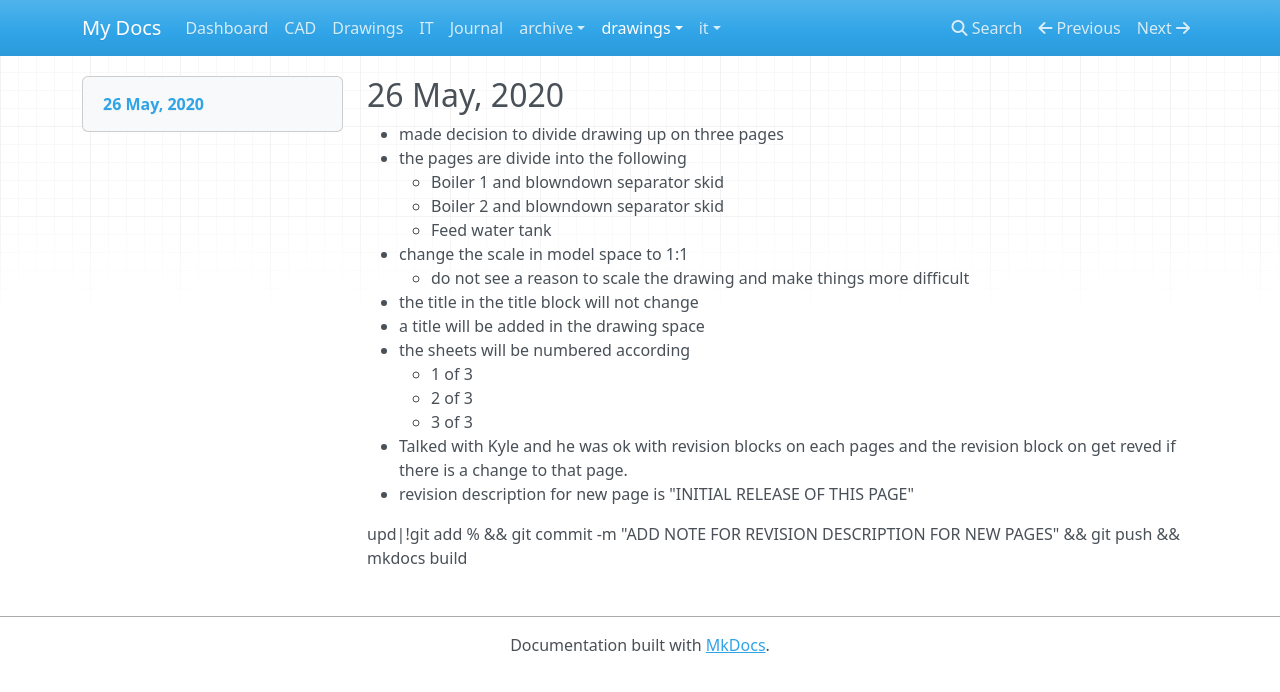
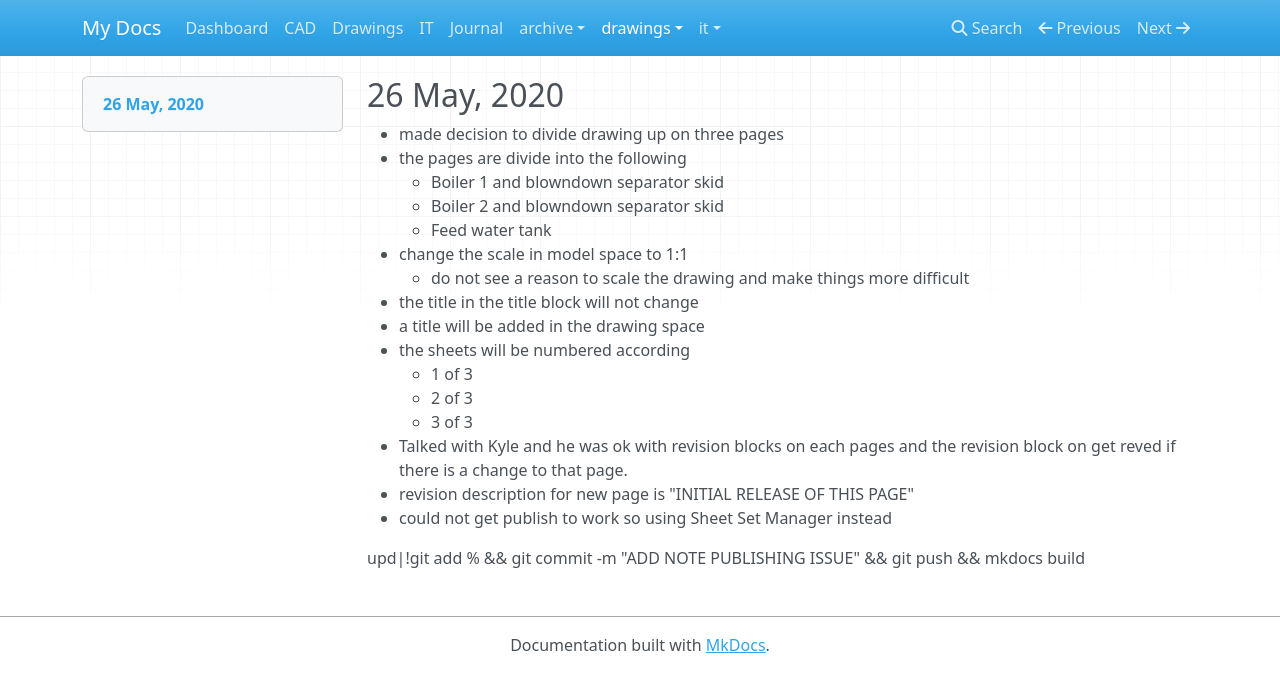
Before and after one commit to linux478/notebook, an MkDocs documentation site: the page built from docs/_drawings/sp-1018-b.md, in a window 1280 px wide. Shown: the top 692 px of the page. Built offline with MkDocs 1.6.1, drawn with Linux system fonts in a browser that asks for light colours; nearby versions of some CDN libraries.

Commit message:
ADD NOTE PUBLISHING ISSUE

```diff
--- a/docs/_drawings/sp-1018-b.md
+++ b/docs/_drawings/sp-1018-b.md
@@ -20,6 +20,7 @@ title: SP-1018 Rev. A -- Line 33 Boiler
 - Talked with Kyle and he was ok with revision blocks on each pages and the
   revision block on get reved if there is a change to that page.
 - revision description for new page is "INITIAL RELEASE OF THIS PAGE"
+- could not get publish to work so using Sheet Set Manager instead
 
 
-upd|!git add % && git commit -m "ADD NOTE FOR REVISION DESCRIPTION FOR NEW PAGES" && git push && mkdocs build
+upd|!git add % && git commit -m "ADD NOTE PUBLISHING ISSUE" && git push && mkdocs build
```
